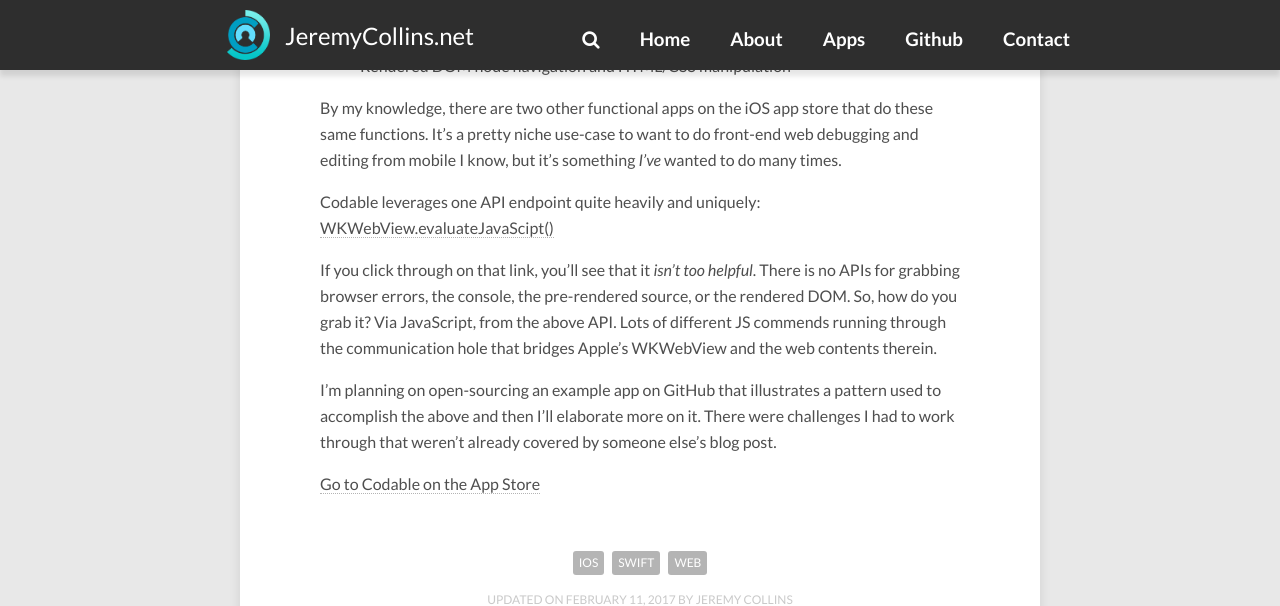
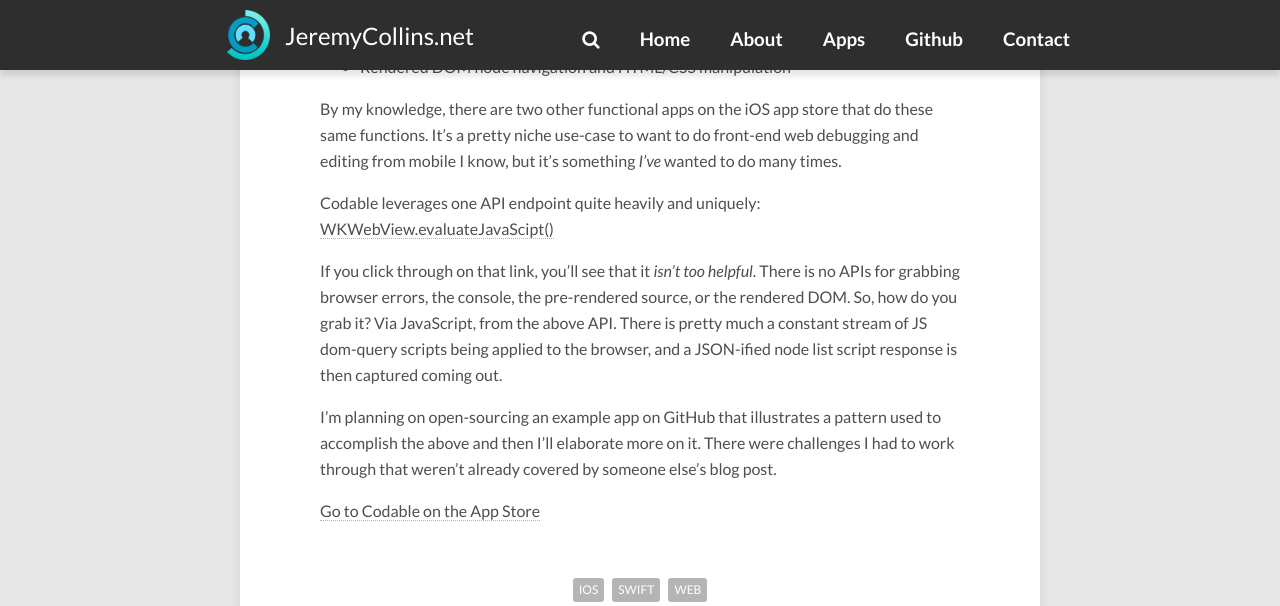
Before and after one commit to jdodsoncollins/JeremyCollinsDotNet, a Jekyll site: the page built from _posts/2017-12-19-codable-for-ios-released.md, in a window 1280 px wide and 900 px high, scrolled down 1561 px, cut to the strip 0-606 px from the top of the window. Built offline with Jekyll 4.4.1, drawn with Linux system fonts in a browser that asks for light colours; nearby versions of some CDN libraries; comment, search, counter and statistics services are not loaded.

Commit message:
updated app screenshots, minor copy changes

```diff
--- a/_posts/2017-12-19-codable-for-ios-released.md
+++ b/_posts/2017-12-19-codable-for-ios-released.md
@@ -22,7 +22,7 @@
 
 Codable leverages one API endpoint quite heavily and uniquely: [WKWebView.evaluateJavaScipt()](https://developer.apple.com/documentation/webkit/wkwebview/1415017-evaluatejavascript)
 
-If you click through on that link, you'll see that it *isn't too helpful*. There is no APIs for grabbing browser errors, the console, the pre-rendered source, or the rendered DOM. So, how do you grab it? Via JavaScript, from the above API. Lots of different JS commends running through the communication hole that bridges Apple's WKWebView and the web contents therein.
+If you click through on that link, you'll see that it *isn't too helpful*. There is no APIs for grabbing browser errors, the console, the pre-rendered source, or the rendered DOM. So, how do you grab it? Via JavaScript, from the above API. There is pretty much a constant stream of JS dom-query scripts being applied to the browser, and a JSON-ified node list script response is then captured coming out.
 
 I'm planning on open-sourcing an example app on GitHub that illustrates a pattern used to accomplish the above and then I'll elaborate more on it. There were challenges I had to work through that weren't already covered by someone else's blog post.
 
```
Also changed, not shown: apps.md (+1 -0 lines), images/UNADJUSTEDNONRAW_thumb_2276.jpg, images/UNADJUSTEDNONRAW_thumb_2277.jpg, images/UNADJUSTEDNONRAW_thumb_2279.jpg, images/UNADJUSTEDNONRAW_thumb_227a.jpg, images/UNADJUSTEDNONRAW_thumb_227c.jpg, images/codable-icon.png.
